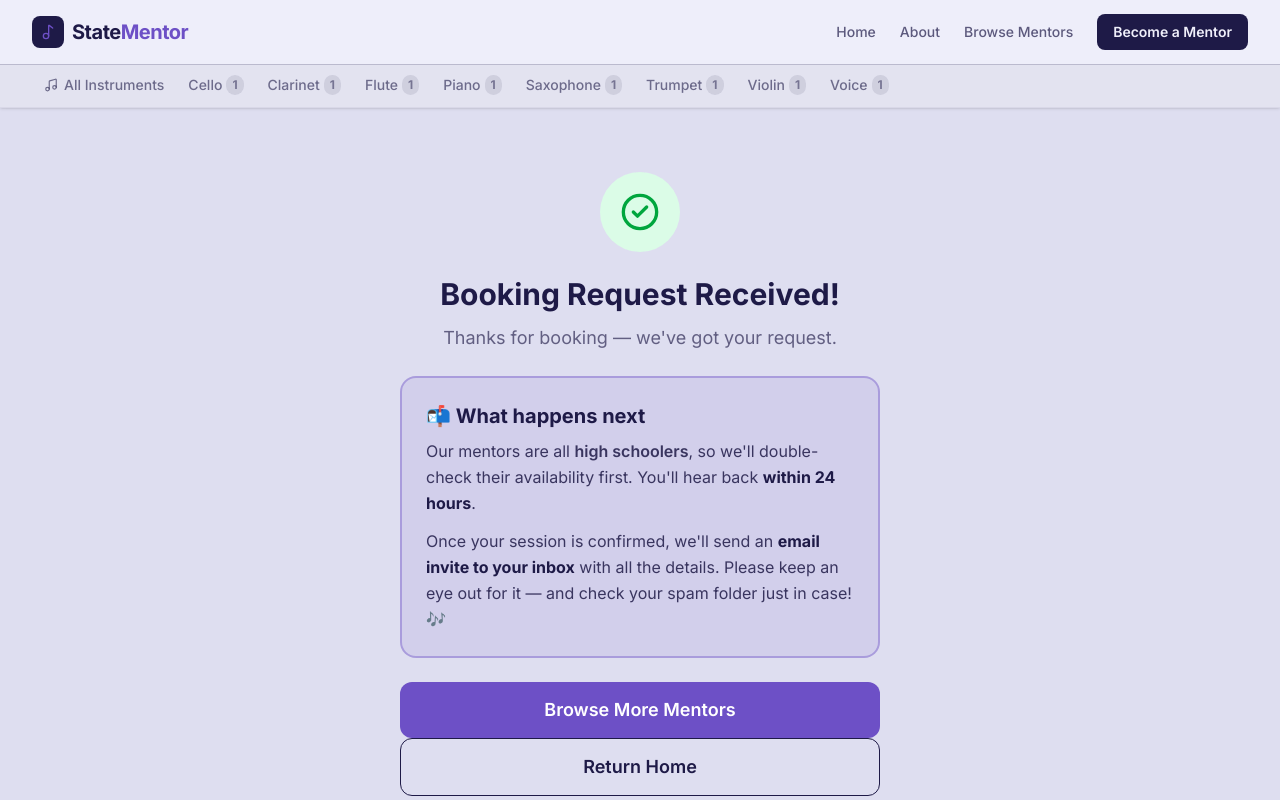
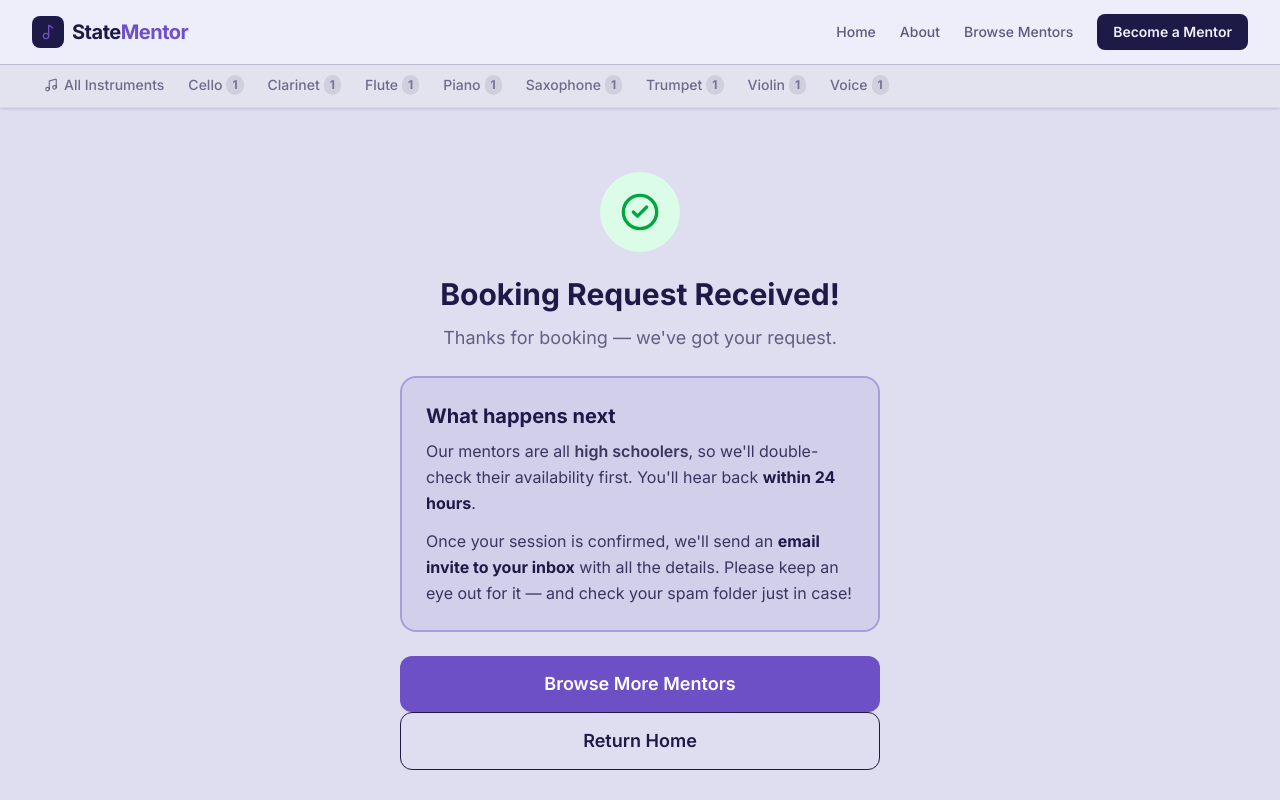
Before and after one commit to appsverseai-pro/Statementor, a Next.js app: page /confirmation in a window 1280 px wide. Shown: the top 800 px of the page. Built offline with nearby package versions, Linux system fonts and the light colour scheme; no server answers; a web font is replaced by a local one.

Commit message:
Remove emoji from confirmation page to avoid garbled characters

```diff
--- a/app/confirmation/page.tsx
+++ b/app/confirmation/page.tsx
@@ -39,7 +39,7 @@ export default async function ConfirmationPage({ searchParams }: PageProps) {
 
         <div className="rounded-2xl border-2 border-gold/40 bg-gold/10 p-6 mb-6 text-left">
           <p className="text-lg sm:text-xl font-bold text-navy mb-2">
-            📬 What happens next
+            What happens next
           </p>
           <p className="text-base text-navy/85 leading-relaxed">
             Our mentors are all <span className="font-semibold">high schoolers</span>, so
@@ -49,7 +49,7 @@ export default async function ConfirmationPage({ searchParams }: PageProps) {
           <p className="text-base text-navy/85 leading-relaxed mt-3">
             Once your session is confirmed, we&apos;ll send an{' '}
             <span className="font-bold text-navy">email invite to your inbox</span> with all
-            the details. Please keep an eye out for it — and check your spam folder just in case! 🎶
+            the details. Please keep an eye out for it &mdash; and check your spam folder just in case!
           </p>
         </div>
 
```
